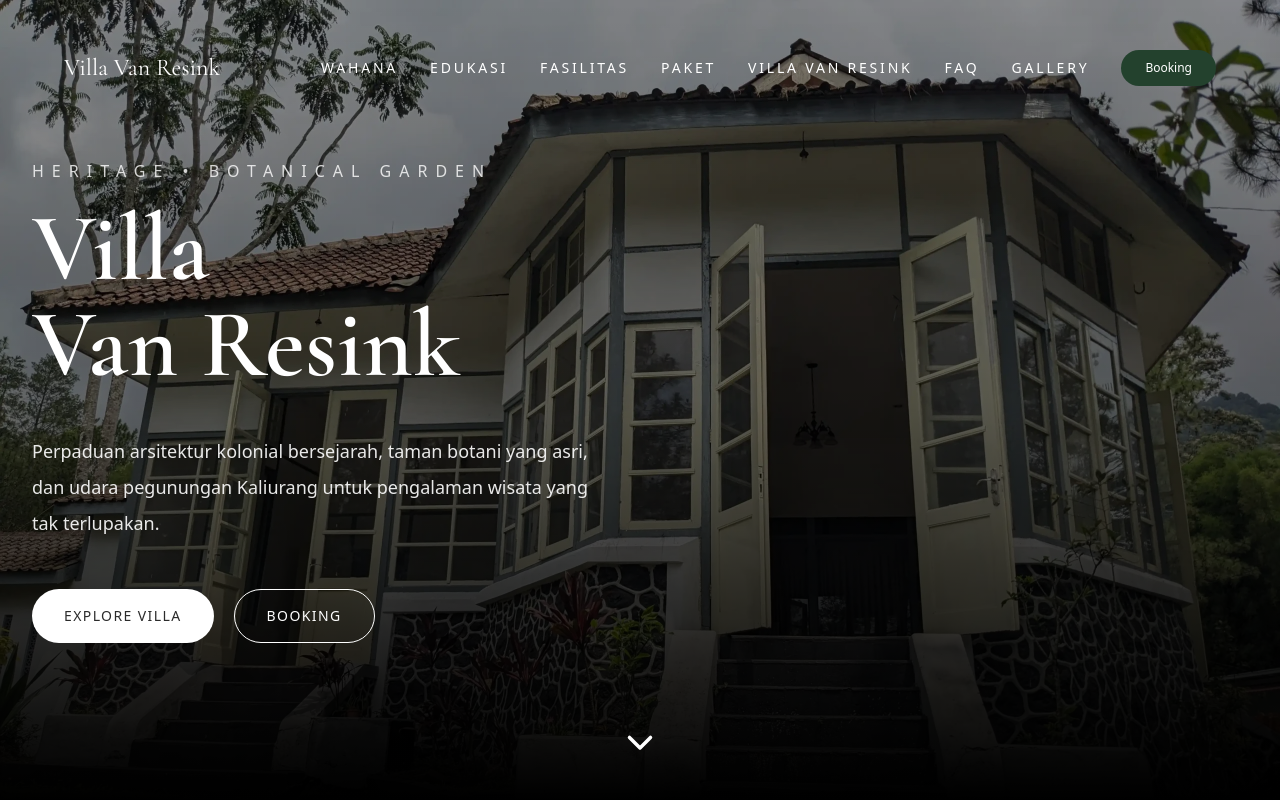
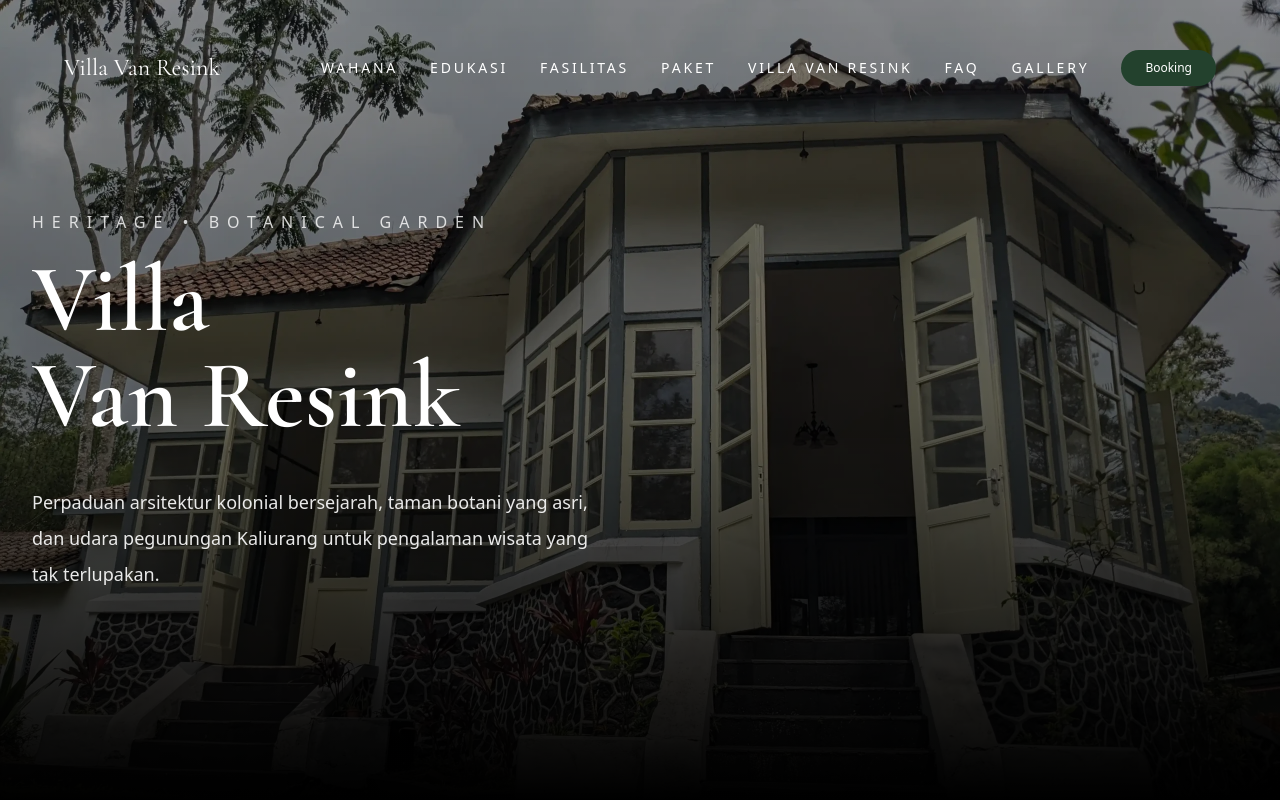
Before and after one commit to DikaFashih/Villa-Van-Resink, a Next.js app: page / in a window 1280 px wide. Shown: the top 800 px of the page. Built offline with nearby package versions, Linux system fonts and the light colour scheme.

Commit message:
hapus booking, villa di hero section

```diff
--- a/components/sections/Hero.tsx
+++ b/components/sections/Hero.tsx
@@ -2,7 +2,6 @@
 
 import Image from "next/image";
 import { motion } from "framer-motion";
-import { ChevronDown } from "lucide-react";
 
 export default function Hero() {
   return (
@@ -64,38 +63,10 @@ export default function Hero() {
             untuk pengalaman wisata yang tak terlupakan.
           </motion.p>
 
-          <motion.div
-            initial={{ opacity:0,y:40 }}
-            animate={{ opacity:1,y:0 }}
-            transition={{ delay:.5 }}
-            className="mt-12 flex gap-5"
-          >
-            <button className="rounded-full bg-white px-8 py-4 text-sm uppercase tracking-widest transition hover:bg-neutral-200">
-              Explore Villa
-            </button>
-
-            <button className="rounded-full border border-white px-8 py-4 text-sm uppercase tracking-widest text-white transition hover:bg-white hover:text-black">
-              Booking
-            </button>
-          </motion.div>
-
         </div>
 
       </div>
 
-      {/* Scroll */}
-
-      <motion.div
-        animate={{ y:[0,10,0] }}
-        transition={{
-          duration:1.6,
-          repeat:Infinity
-        }}
-        className="absolute bottom-10 left-1/2 z-20 -translate-x-1/2 text-white"
-      >
-        <ChevronDown size={42}/>
-      </motion.div>
-
     </section>
   );
 }
```
